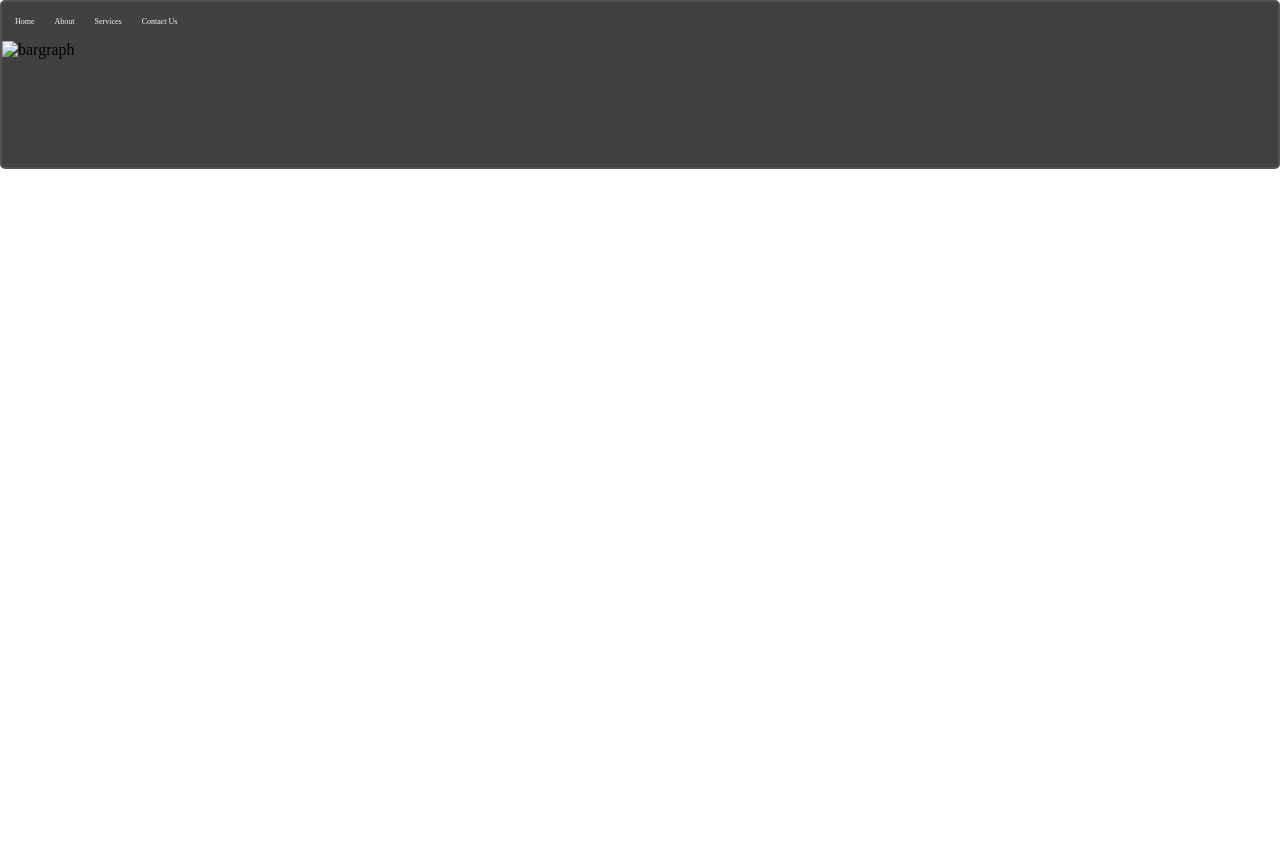
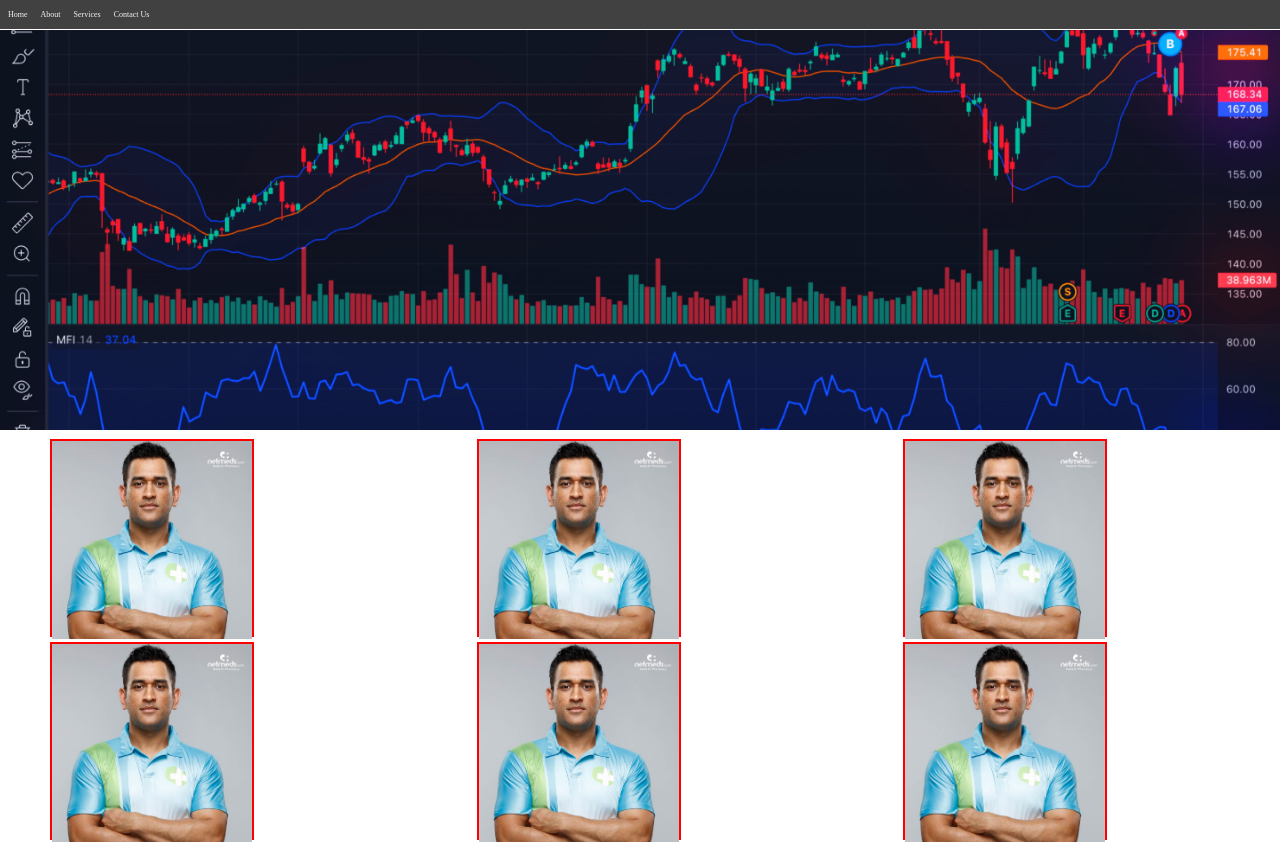
Before and after one commit to SHIVAM2DEV/navBar, a plain HTML site: page index.html in a window 1280 px wide. Before the commit the page ends 800 px from the top, so only its background shows below. Drawn offline with Linux system fonts and the light colour scheme.

Commit message:
make some changes in css file

```diff
--- a/style.css
+++ b/style.css
@@ -4,12 +4,11 @@
 }
 
 .container{
-    border: 2px solid rgb(83, 83, 83);
-    background-color: rgb(65, 65, 65);
-    border-radius:5px ;
 
 }
-
+nav{
+    background-color: rgb(65, 65, 65);
+}
 .elements, ul{
     display: flex;
     list-style: none;
@@ -19,11 +18,68 @@
 
 }
 ul,a{
-    padding: 5px;
     text-decoration: none;
     color: whitesmoke;
 }
+ li{
+    margin: 5px 0 5px 3px;
+    padding: 5px;
+ }
 
-.elements{
-    margin: 5px 0 5px 3px;
+.barContainer{
+    /* border: 2px solid red; */
+    /* min-height: 30vh; */
 }
+
+.bargraph img{
+    margin-top: 1px;
+    width: 100vw;
+    height: 50vh;
+    object-fit: cover;
+}
+
+.box{
+    display: grid;
+    grid-template-columns: auto auto auto;
+
+
+}
+
+.grid-item{
+    border: 2px solid red;
+    /* padding: 10px; */
+     width:204px;
+     height: 198px;
+     /* justify-content: center; */
+     margin: 5px 0 0 50px;
+    /* height: 150px; */
+}
+
+.grid-item1 img{
+    width: 200px;
+}
+
+
+.grid-item2 img{
+    width: 200px;
+}
+
+
+.grid-item3 img{
+    width: 200px;
+}
+
+
+.grid-item4 img{
+    width: 200px;
+}
+
+
+.grid-item5 img{
+    width: 200px;
+}
+
+
+.grid-item6 img{
+    width: 200px;
+}
```
Also changed, not shown: MSD.jpg (added), chart.jpg (added).
